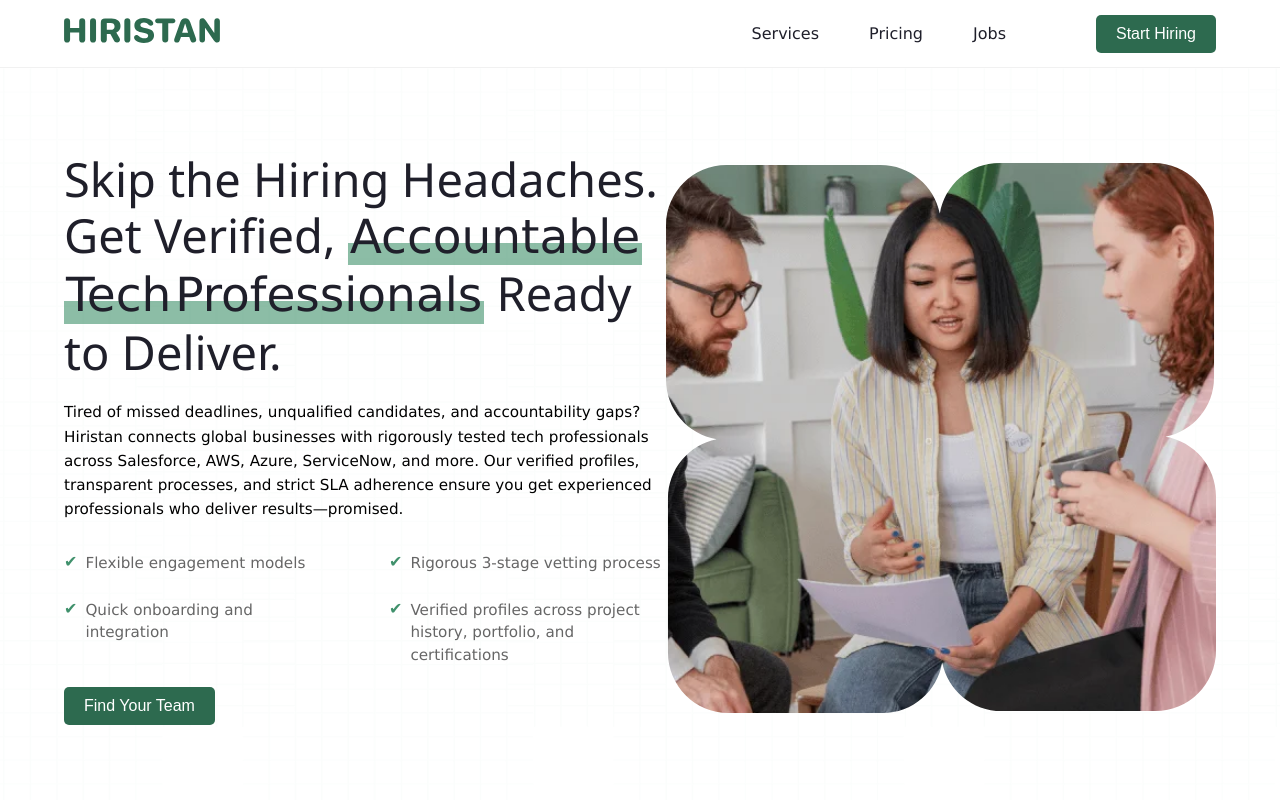
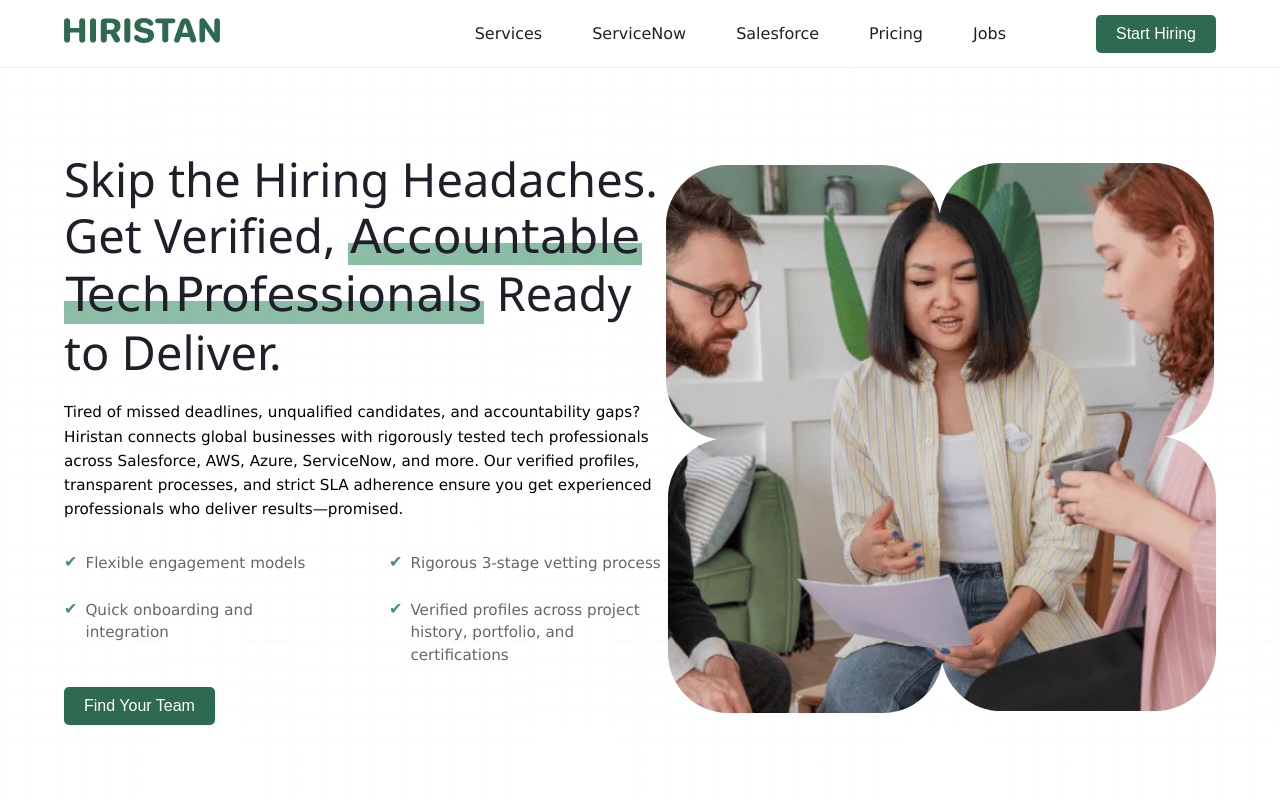
Before and after one commit to softshala/Hiristan, a React (Vite) app: page / in a window 1280 px wide. Shown: the top 800 px of the page. Built offline with nearby package versions, Linux system fonts and the light colour scheme.

Commit message:
Updated Code

```diff
--- a/src/Components/Navbar.css
+++ b/src/Components/Navbar.css
@@ -31,8 +31,12 @@
   font-size: 1rem;
   color: var(--secondary-color);
   cursor: pointer;
+  text-decoration: none;
 }
-
+.navbar-item a{
+  text-decoration: none;
+  color: var(--secondary-color);
+}
 .navbar-item:hover {
   color: var(--primary-color);
 }
--- a/src/Components/Navbar.jsx
+++ b/src/Components/Navbar.jsx
@@ -1,4 +1,5 @@
 import React, { useState } from 'react';
+import { Link } from 'react-router-dom';
 import './Navbar.css';
 import Logo from '../assets/images/Homepage/HIRISTAN.svg';
 
@@ -23,9 +24,21 @@ const Navbar = () => {
 
       <div className={`navbar-menu ${isMenuOpen ? 'active' : ''}`}>
         <ul className="navbar-items">
-          <li className="navbar-item">Services</li>
-          <li className="navbar-item">Pricing</li>
-          <li className="navbar-item">Jobs</li>
+          <li className="navbar-item">
+            <Link to="/services">Services</Link>
+          </li>
+          <li className="navbar-item">
+            <Link to="/service-now">ServiceNow</Link>
+          </li>
+          <li className="navbar-item">
+            <Link to="/salesforce">Salesforce</Link>
+          </li>
+          <li className="navbar-item">
+            <Link to="/pricing">Pricing</Link>
+          </li>
+          <li className="navbar-item">
+            <Link to="/jobs">Jobs</Link>
+          </li>
         </ul>
         <div className="navbar-action">
           <button className="start-hiring-btn">Start Hiring</button>
```
